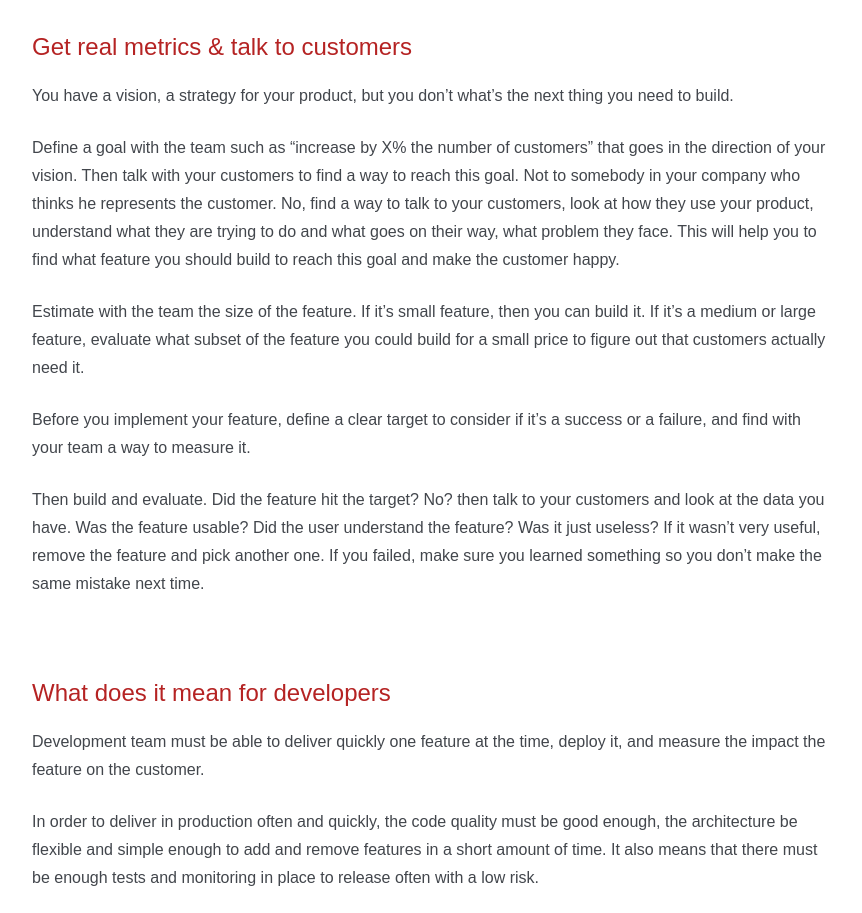
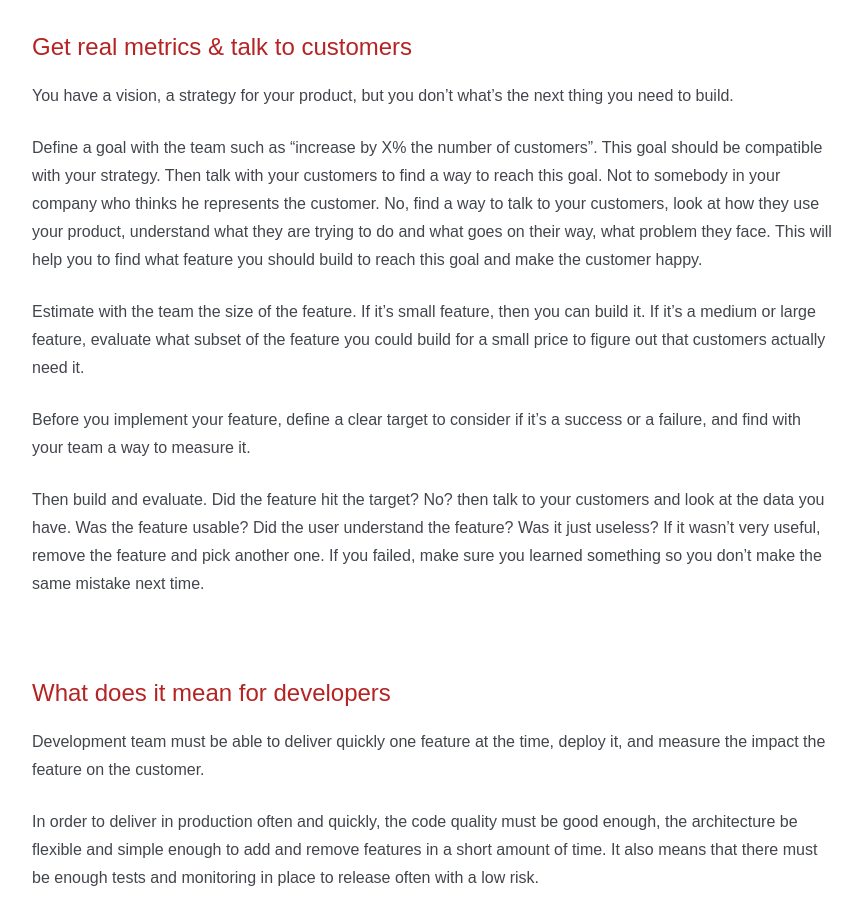
Before and after one commit to pdaures/pdaures.github.io, a plain HTML site: page posts/scrum_agile_entreprise/index.html in a window 1280 px wide. Shown: the part 1380-2293 px from the top of the page, without its empty margins (208-1070 px from the left). Drawn offline with Linux system fonts and the light colour scheme; a script that the page names is missing.

```diff
--- a/posts/scrum_agile_entreprise/index.html
+++ b/posts/scrum_agile_entreprise/index.html
@@ -103,7 +103,7 @@ Unfortunately, it&rsquo;s a bit more complicated than that.</p>
 
 <p>You have a vision, a strategy for your product, but you don&rsquo;t what&rsquo;s the next thing you need to build.</p>
 
-<p>Define a goal with the team such as &ldquo;increase by X% the number of customers&rdquo; that goes in the direction of your vision. Then talk with your customers to find a way to reach this goal. Not to somebody in your company who thinks he represents the customer. No, find a way to talk to your customers, look at how they use your product, understand what they are trying to do and what goes on their way, what problem they face.
+<p>Define a goal with the team such as &ldquo;increase by X% the number of customers&rdquo;. This goal should be compatible with your strategy. Then talk with your customers to find a way to reach this goal. Not to somebody in your company who thinks he represents the customer. No, find a way to talk to your customers, look at how they use your product, understand what they are trying to do and what goes on their way, what problem they face.
 This will help you to find what feature you should build to reach this goal and make the customer happy.</p>
 
 <p>Estimate with the team the size of the feature. If it&rsquo;s small feature, then you can build it. If it&rsquo;s a medium or large feature, evaluate what subset of the feature you could build for a small price to figure out that customers actually need it.</p>
```
